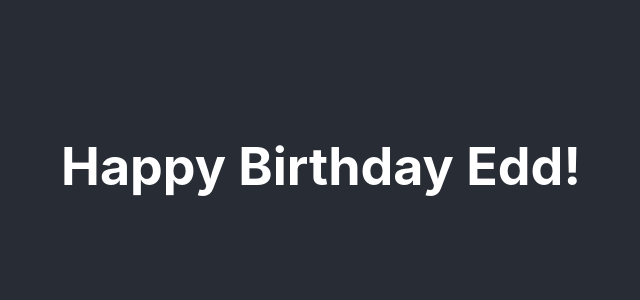
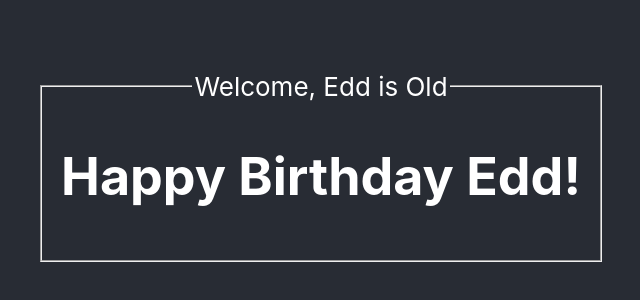
Before and after one commit to k-westbrook/happy-birthday-edd, a React (Create React App) app: page / in a window 1280 px wide. Shown: the part 234-534 px from the top of the page, without its empty margins (319-959 px from the left). Built offline with nearby package versions, Linux system fonts and the light colour scheme.

Commit message:
updated more

```diff
--- a/src/App.js
+++ b/src/App.js
@@ -6,7 +6,10 @@ function App() {
   return (
     <div className="App">
       <header className="App-header">
-        <h1>Happy Birthday Edd!</h1>
+        <fieldset>
+          <legend>Welcome, Edd is Old</legend>
+          <h1>Happy Birthday Edd!</h1>
+        </fieldset>
       </header>
     </div>
   );
```
